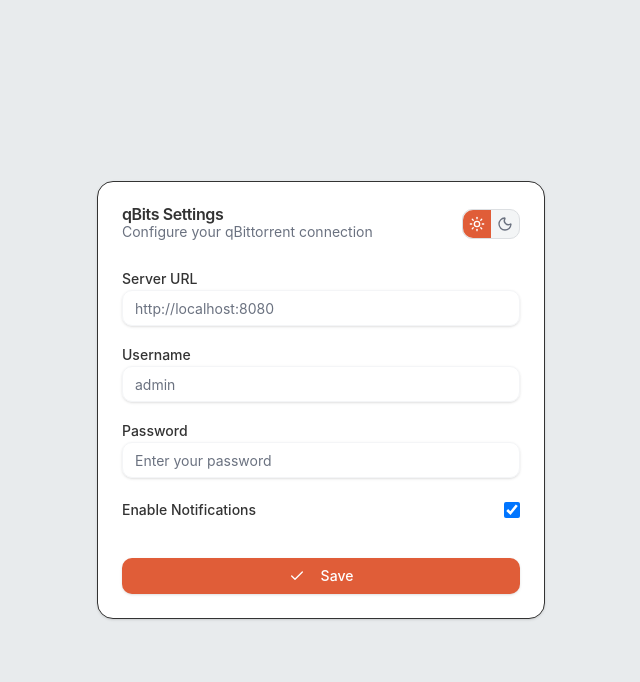
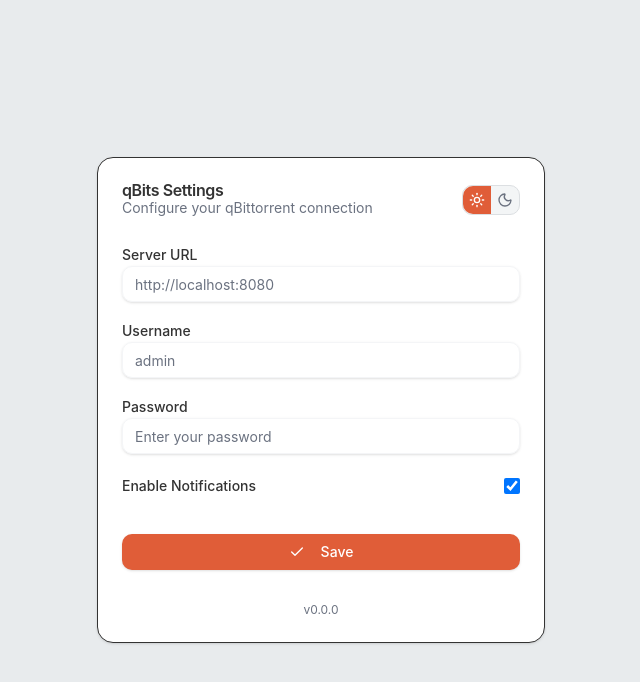
Before and after one commit to fergalmoran/qbits, a React (Vite) app: page / in a window 1280 px wide. Shown: the top 682 px of the page, without its empty margins (319-959 px from the left). Built offline with nearby package versions, Linux system fonts and the light colour scheme.

Commit message:
Add version to settings page

```diff
--- a/src/components/pages/app.tsx
+++ b/src/components/pages/app.tsx
@@ -28,7 +28,7 @@
 
 function App() {
   const [settings, setSettings] = useState<Settings>(defaultSettings);
-
+  const [version, setVersion] = useState<string>("");
   const [alert, setAlert] = useState<Alert | null>(null);
 
   useEffect(() => {
@@ -39,6 +39,12 @@
           setSettings(result.settings as Settings);
         }
       });
+    }
+
+    // Get version from manifest
+    if (typeof chrome !== "undefined" && chrome.runtime) {
+      const manifest = chrome.runtime.getManifest();
+      setVersion(manifest.version);
     }
   }, []);
 
@@ -204,6 +210,12 @@
               </button>
             </div>
           )}
+
+          {version && (
+            <div className="pt-4 text-center text-xs text-muted-foreground">
+              v{version}
+            </div>
+          )}
         </CardContent>
       </Card>
     </div>
```
